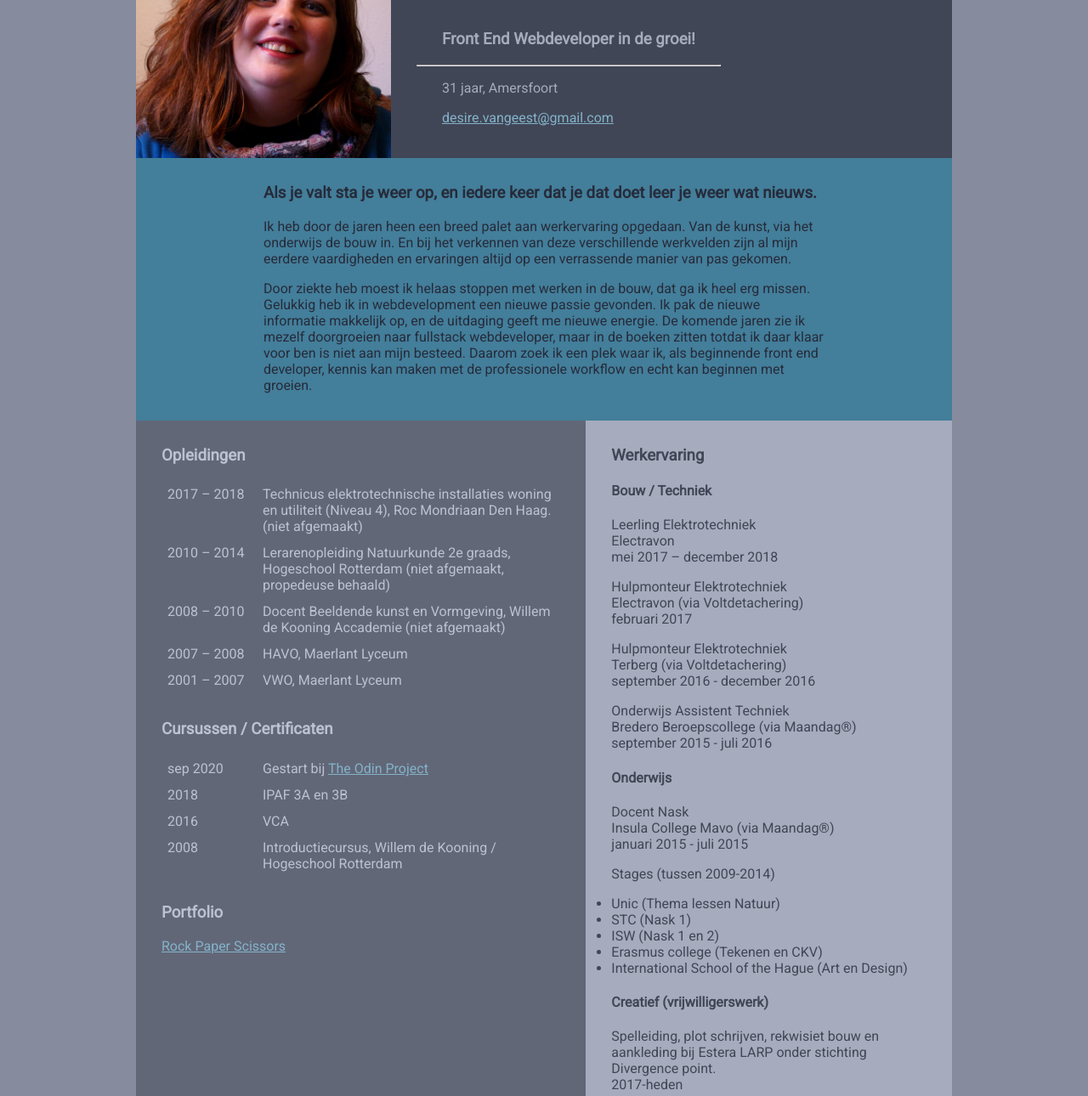
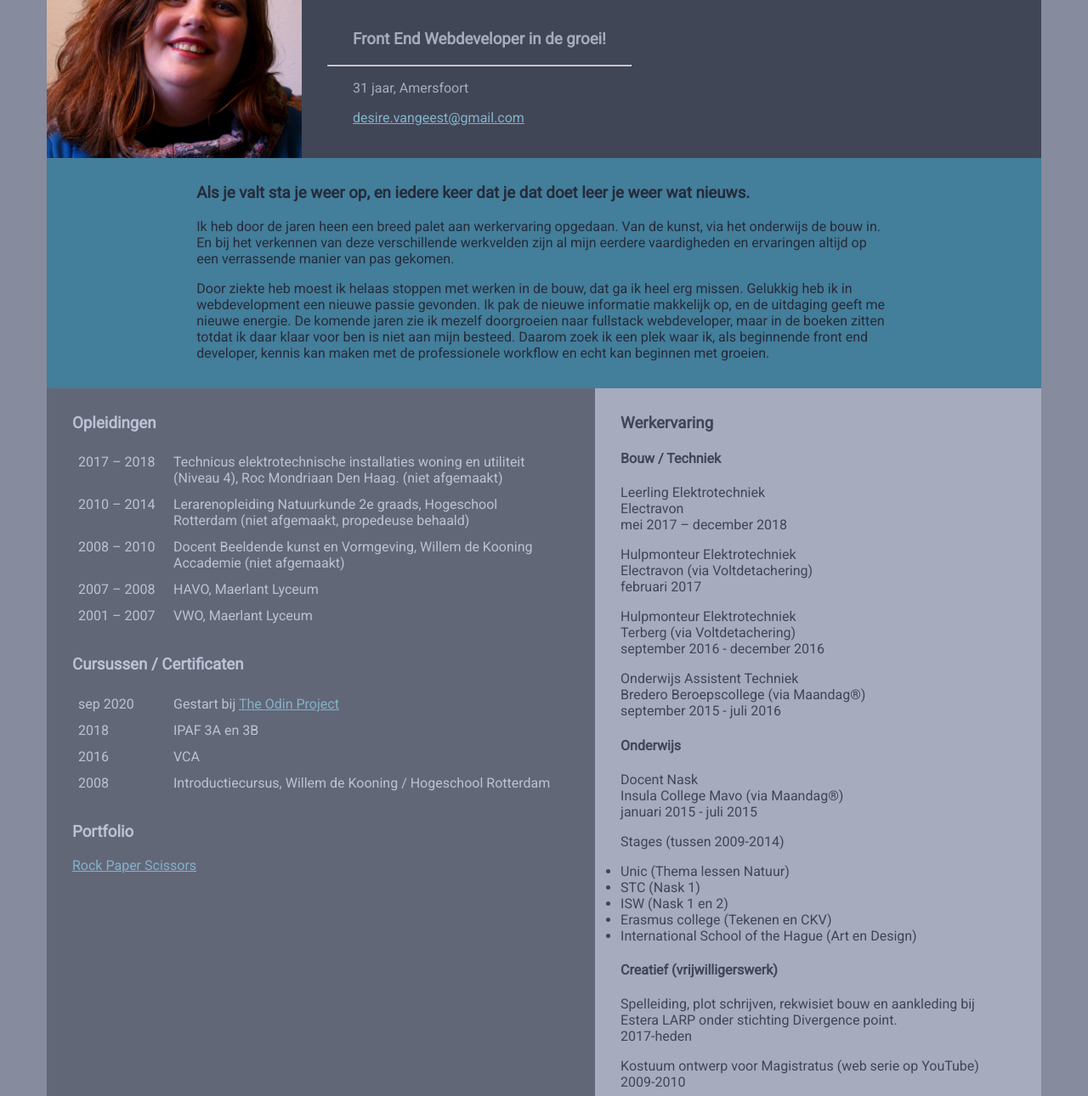
Before and after one commit to Runa-girl/publicCV, a plain HTML site: page index.html in a window 1280 px wide. Shown: the part 114-1404 px from the top of the page at 85% size. Drawn offline with Linux system fonts and the light colour scheme; a web font is replaced by a local one.

Commit message:
minor fixes

```diff
--- a/style.css
+++ b/style.css
@@ -26,6 +26,7 @@ td {
     padding: 5px;
 }
 .content {
+    width: 1170px;
     display: flex;
     flex-direction: column;
     align-items: center;
@@ -33,7 +34,7 @@ td {
 header {
     position: fixed;
     top: 0;
-    width: 75%;
+    width: 1170px;
     display: flex;
     flex-direction: row;
     align-items: center;
@@ -47,7 +48,6 @@ header {
     width: 300px;
 }
 .about {
-    width: 75%;
     padding: 0em 0em 2em 0em;
     background-color: #437E9A;
     color: #262B3A;
@@ -58,7 +58,6 @@ header {
 
 }
 .experience {
-    width: 75%;
     display: flex;
     flex-direction: row;
 }
@@ -73,7 +72,7 @@ header {
     padding-bottom: 2em;
 }
 .other {
-    width: 75%;
+    width: 1170px;
     background-color: #414656;
     color: #A6ABBD;
     padding: 2em 0em;
```
